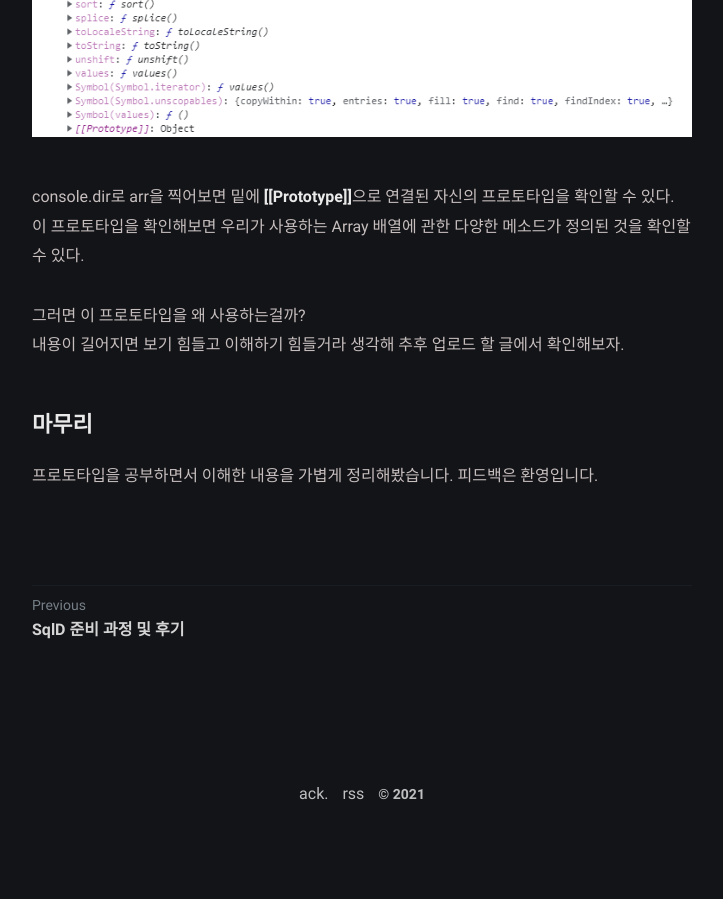
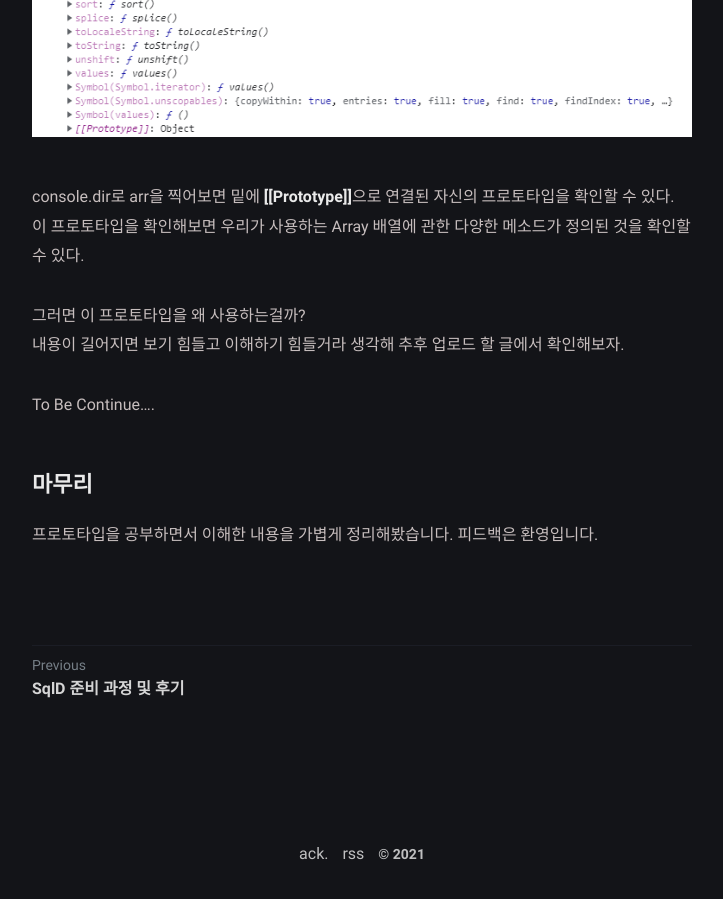
Before and after one commit to LeeJams/LeeJams.github.io, a Jekyll site: the page built from _posts/JaeMin/2021-09-25-Prototype.md, in a window 1280 px wide and 900 px high, scrolled down 2531 px. Shown: the whole window, without its empty margins (278-1001 px from the left). Built offline with Jekyll 4.4.1, drawn with Linux system fonts in a browser that asks for light colours; comment, search, counter and statistics services are not loaded; before the commit the page ends 3372 px from its top, so only the background shows below that.

Commit message:
to be continue 추가

```diff
--- a/_posts/JaeMin/2021-09-25-Prototype.md
+++ b/_posts/JaeMin/2021-09-25-Prototype.md
@@ -51,5 +51,7 @@ console.dir로 arr을 찍어보면 밑에 **[[Prototype]]**으로 연결된 자
 그러면 이 프로토타입을 왜 사용하는걸까?<br />
 내용이 길어지면 보기 힘들고 이해하기 힘들거라 생각해 추후 업로드 할 글에서 확인해보자.
 
+To Be Continue....
+
 ## 마무리
 프로토타입을 공부하면서 이해한 내용을 가볍게 정리해봤습니다. 피드백은 환영입니다.
```
